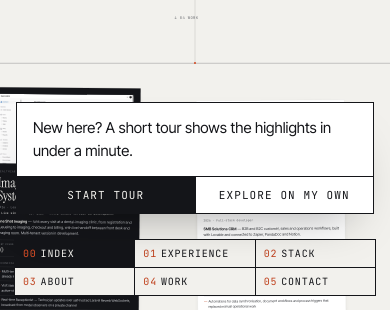
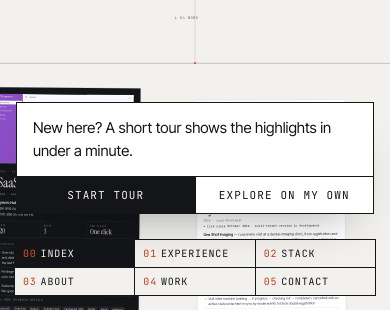
Before and after one commit to Kahariel/Kahariel.github.io, a plain HTML site: page index.html in a window 390 px wide. Shown: the part 534-844 px from the top of the page. Drawn offline with Linux system fonts and the light colour scheme.

Commit message:
Add Syncro Hub, update to 11 clinics, refresh CV, enable GoatCounter
- New project card: Syncro Hub, the SaaS control plane behind Syncro (demo-data screenshot, tour stop)
- Syncro now in production at 11 clinics across site, tour, meta and CV
- CV: Syncro Hub bullet and project entry, kept to two pages
- Turn on GoatCounter analytics

```diff
--- a/index.html
+++ b/index.html
@@ -13,7 +13,7 @@
 <meta property="og:type" content="profile">
 <meta property="og:site_name" content="Karl Daven Talib">
 <meta property="og:title" content="Karl Daven Talib — Full-Stack Developer">
-<meta property="og:description" content="AI, automation & integrations. Healthcare platforms in production at 7 clinics, an AI voice receptionist, workflow automation, CRM and mobile. Explore the portfolio map.">
+<meta property="og:description" content="AI, automation & integrations. Healthcare platforms in production at 11 clinics, an AI voice receptionist, workflow automation, CRM and mobile. Explore the portfolio map.">
 <meta property="og:url" content="https://kahariel.github.io/">
 <meta property="og:image" content="https://kahariel.github.io/assets/og.png">
 <meta property="og:image:width" content="1200">
@@ -97,7 +97,8 @@
     <h1>Karl Daven P. Talib</h1>
     <p>Full-Stack Developer — AI, Automation &amp; Integrations · Davao City, Philippines</p>
     <p><a href="mailto:pioloulo123@gmail.com">pioloulo123@gmail.com</a> · +63 991 844 4532</p>
-    <p>This portfolio is an interactive map and needs JavaScript. Selected work: dental clinic management platform (Syncro — 7 clinics, AI voice receptionist in development),
+    <p>This portfolio is an interactive map and needs JavaScript. Selected work: dental clinic management platform (Syncro — 11 clinics, AI voice receptionist in development),
+      Syncro Hub (the SaaS control plane behind it: subscriptions, analytics, one-click clinic provisioning),
       imaging clinic operations system (One Shot Imaging), CRM with workflow automation (SMB Solutions), blood donation mobile app and
       admin dashboard (BloodSeek), streetwear e-commerce store (KLNW), library attendance kiosk (PiStamp).</p>
   </article>
--- a/js/content.js
+++ b/js/content.js
@@ -81,8 +81,8 @@ window.CONTENT = {
       kicker: 'Healthcare · SaaS · AI',
       year: '2025 — now',
       role: 'Co-lead developer',
-      status: 'In production at 7 dental clinics',
-      summary: 'Syncro — clinic management for single and multi-branch dental practices: records, appointments, prescriptions, billing and patient messaging. Live at 7 clinics from one codebase; AI booking live, AI voice receptionist in development.',
+      status: 'In production at 11 dental clinics',
+      summary: 'Syncro — clinic management for single and multi-branch dental practices: records, appointments, prescriptions, billing and patient messaging. Live at 11 clinics from one codebase; AI booking live, AI voice receptionist in development.',
       highlights: [
         'Automated multi-client delivery: a GitHub Actions workflow merges main into every clinic\'s branch, with a dry-run mode that checks for conflicts before pushing',
         'AI voice receptionist, a prototype I built: a LiveKit voice agent with Deepgram speech-to-text tuned on dental vocabulary and an OpenAI model that calls the platform API as tools to look up and manage appointments',
@@ -94,9 +94,33 @@ window.CONTENT = {
         'Patient notes with templates, revision history, comments and letterhead PDF export',
         'Queued SMS (Twilio, Plivo) and email campaign jobs; Excel bulk import for patients, medicines and diagnoses',
       ],
-      facts: [['Clinics', '7'], ['Migrations', '134'], ['Models', '60+']],
+      facts: [['Clinics', '11'], ['Migrations', '134'], ['Models', '60+']],
       stack: ['Laravel', 'PHP', 'MySQL', 'OpenAI API', 'LiveKit Agents', 'Deepgram', 'Dialogflow', 'Queues', 'GitHub Actions', 'Twilio'],
       image: 'assets/projects/syncro.webp',
+      live: null,
+      repo: null,
+      private: true,
+    },
+    {
+      id: 'syncro-hub', // stable link: #work/syncro-hub
+      name: 'SaaS Control Plane for Syncro',
+      kicker: 'SaaS · Automation · DevOps',
+      year: '2026',
+      role: 'Lead developer',
+      status: 'In production · internal platform',
+      summary: 'Syncro Hub — the internal platform that runs Syncro as a business: every clinic, its plan and subscription, revenue and usage analytics, and one-click setup of a new clinic site on the server.',
+      highlights: [
+        'One-click clinic provisioning: DNS through the GoDaddy API, a GitHub branch, aaPanel site and database, .env, SSL, nginx, queue worker and deploy webhook. Failed runs resume from the last finished step',
+        'Privilege-separated by design: the web app only queues provisioning requests and a root cron runner validates and executes them, streaming the server log back to the page live',
+        'Subscription API that clinics read their plan from, with a cached last answer for outages and a fail-open default, replacing per-clinic .env edits',
+        'Drift detection: an hourly job compares every clinic\'s config with the hub (In Sync / Out of Sync / Unreachable); writes are backed up first and replaced atomically',
+        'Nightly usage analytics read from each clinic\'s own database in READ ONLY sessions, counting exactly like the clinic app, plus MRR history, plan mix, renewals and inactive-clinic alerts',
+        'Self-deploying: a cron script pulls main, backs up the database, rebuilds only what changed and migrates, rolling back automatically if it fails before migrations',
+        'Three roles (Super Admin, Owner, Manager), forced password change on first sign-in, per-route rate limits and a branded onboarding email to each new clinic',
+      ],
+      facts: [['Tests', '120'], ['Roles', '3'], ['New clinic', 'One click']],
+      stack: ['Laravel', 'Inertia', 'React', 'TypeScript', 'Tailwind CSS', 'MySQL', 'Bash', 'aaPanel', 'Nginx', 'REST APIs', 'Webhooks', 'RBAC'],
+      image: 'assets/projects/syncro-hub.webp',
       live: null,
       repo: null,
       private: true,
@@ -242,7 +266,7 @@ window.CONTENT = {
    * Besides page views it records: which sections visitors reach, tour starts, email / link copies,
    * résumé downloads and clicks on live project links.
    */
-  analytics: null,
+  analytics: { goatcounter: 'parziv4l' },
 
   /*
    * Guided tour. `at` is a section (index, experience, stack, about, work, contact)
@@ -252,9 +276,10 @@ window.CONTENT = {
   tour: [
     { at: 'index', title: 'Karl Daven Talib', text: 'Full-stack developer focused on AI, automation and integrations. This site is a map — the tour drives, or drag anywhere to explore on your own.' },
     { at: 'experience', title: 'Experience', text: 'CTO at Syncro, full-stack at SMB Solutions, and freelance since 2023. The cards can be dragged around the desk.' },
-    { at: 'work/syncro', title: 'Dental Clinic Management Platform', text: 'Syncro — in production at 7 clinics — automated per-clinic delivery, AI booking, and an AI voice receptionist in development.' },
+    { at: 'work/syncro', title: 'Dental Clinic Management Platform', text: 'Syncro — in production at 11 clinics — automated per-clinic delivery, AI booking, and an AI voice receptionist in development.' },
+    { at: 'work/syncro-hub', title: 'SaaS Control Plane for Syncro', text: 'Syncro Hub — the internal platform behind Syncro: plans and subscriptions, revenue and usage analytics, and one-click setup of a new clinic, from DNS to SSL.' },
     { at: 'work/one-shot-imaging', title: 'Imaging Clinic Operations System', text: 'One Shot Imaging — real-time handoff between the front desk and the imaging room. Live since October 2026; multi-tenant version in development.' },
-    { at: 'work', title: 'Selected work', text: 'Seven projects — healthcare platforms, a CRM, a mobile app and its admin console, e-commerce and a kiosk system. Each card lists the technical details.' },
+    { at: 'work', title: 'Selected work', text: 'Eight projects — healthcare platforms and the SaaS control plane behind them, a CRM, a mobile app and its admin console, e-commerce and a kiosk system. Each card lists the technical details.' },
     { at: 'stack', title: 'Stack', text: 'Every tool, grouped by domain and linked to the projects that used it. Select any node to inspect it.' },
     { at: 'contact', title: 'Get in touch', text: 'Copy the email or download the résumé from the top-right bar — it stays on screen wherever you are on the map.' },
   ],
@@ -263,7 +288,7 @@ window.CONTENT = {
     'AI & Automation': ['OpenAI API', 'LiveKit Agents', 'Deepgram', 'LLM Tool Calling', 'Dialogflow', 'AI-Assisted Development', 'Lovable', 'Workflow Automation', 'GitHub Actions'],
     'System Design': ['Multi-Tenancy', 'Database Design', 'State Machines', 'Real-Time / WebSockets', 'Server-Driven UI', 'RBAC', 'Queues'],
     'Services & APIs': ['PHP', 'Laravel', 'Python', 'REST APIs', 'Webhooks', 'Livewire', 'Laravel Reverb'],
-    'Frontend & Mobile': ['Next.js', 'React', 'React Native', 'Expo', 'TypeScript', 'JavaScript', 'TALL Stack', 'AdminLTE', 'Filament'],
+    'Frontend & Mobile': ['Next.js', 'React', 'React Native', 'Expo', 'TypeScript', 'JavaScript', 'Inertia', 'TALL Stack', 'AdminLTE', 'Filament'],
     'Data': ['MySQL', 'PostgreSQL', 'Supabase', 'Firebase'],
     'Integrations': ['Zapier', 'PandaDoc', 'Notion', 'Payment Gateways', 'Third-Party APIs'],
     'DevOps & Infra': ['Docker', 'Linux', 'Nginx', 'aaPanel', 'VPS Administration', 'Apache', 'Bash', 'Git'],
```
Also changed, not shown: assets/projects/syncro-hub.webp (added), 2 other files.
